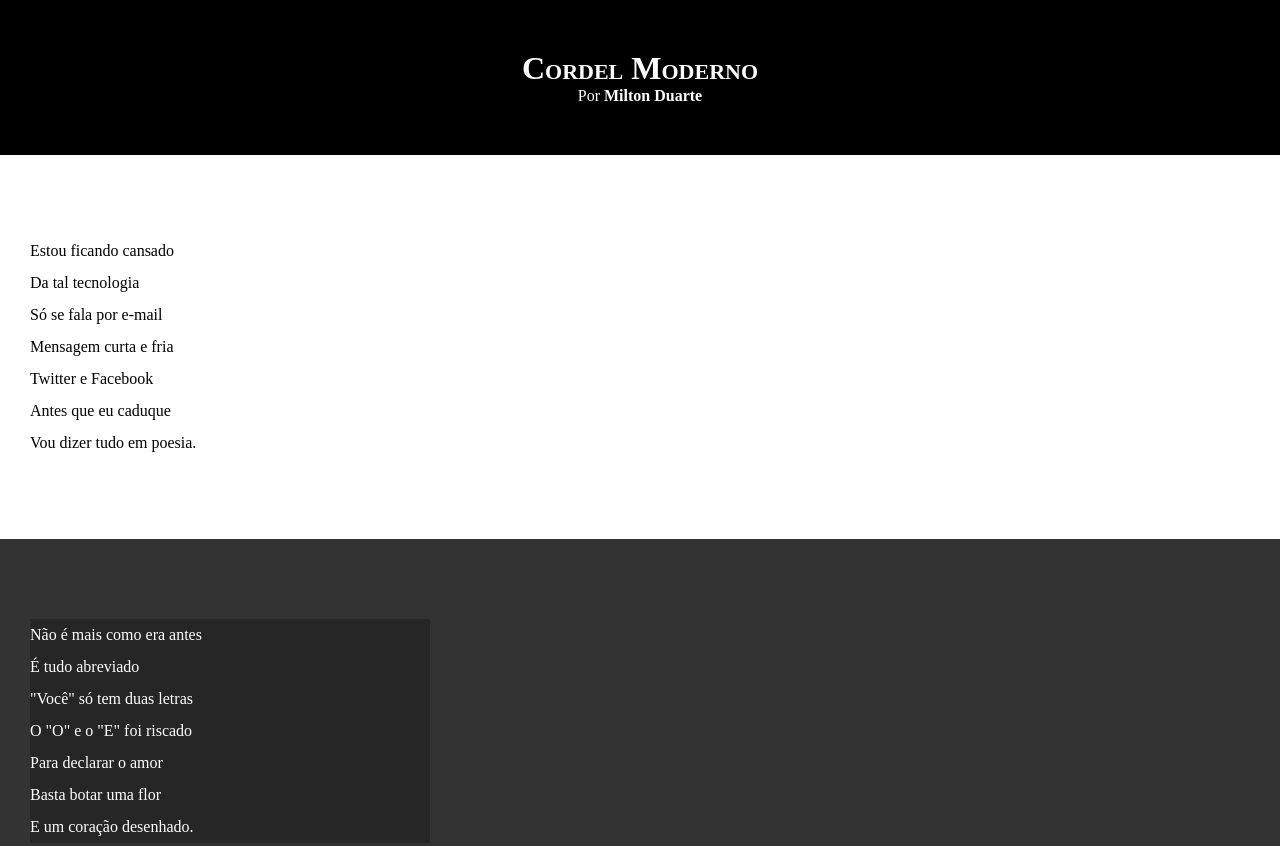
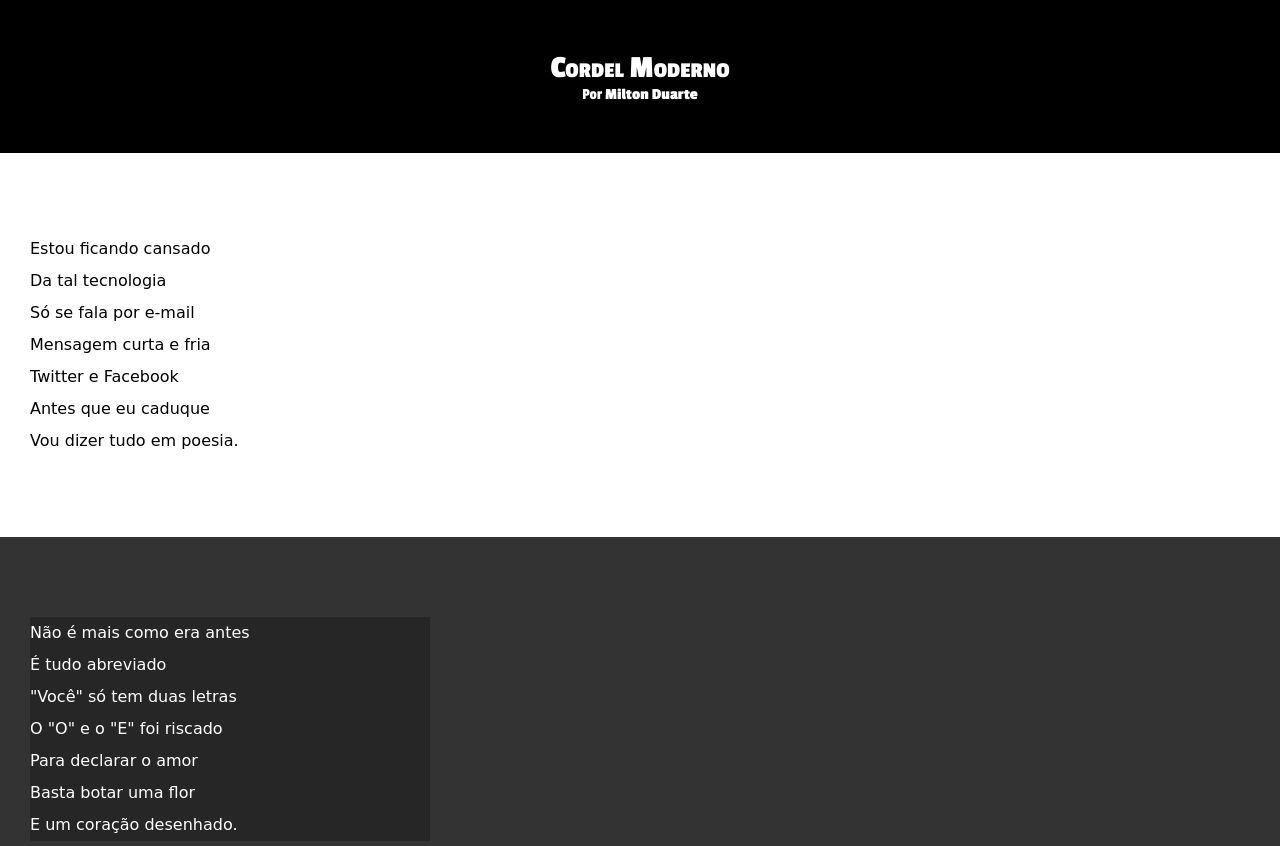
Before and after one commit to carlosferreira123/html-css, a plain HTML site: page exercicios/desafio 5/index.html in a window 1280 px wide. Shown: the top 846 px of the page. Drawn offline with Linux system fonts and the light colour scheme.

Commit message:
Atualização

```diff
--- a/exercicios/desafio 5/estilo/style.css
+++ b/exercicios/desafio 5/estilo/style.css
@@ -1,5 +1,15 @@
 @charset "UTF-8";
 
+
+@import url('https://fonts.googleapis.com/css2?family=Passion+One:wght@400;700;900&display=swap');
+
+@import url('https://fonts.googleapis.com/css2?family=Passion+One:wght@400;700;900&family=Sriracha&display=swap');
+
+:root {
+    --fonte1: Verdana, Geneva, Tahoma, sans-serif;
+    --fonte2: 'Passion One', cursive;
+    --fonte3: 'Sricha', cursive
+}
 * {
     margin: 0;
     padding: 0;
@@ -8,12 +18,14 @@
 html, body {
     min-height: 100vh;
     background-color: dark;
+    font-family: var(--fonte1);
 }
 
 header {
     background-color: black;
     color: white;
     text-align: center;
+    font-family: var(--fonte2);
 }
 
 header > h1 {
@@ -38,6 +50,7 @@ section {
     padding-bottom: 10vh;
     line-height: 2em;
     padding-left: 30px;
+    font-family: var(--fonte3);
 }
 
 section.normal {
```
